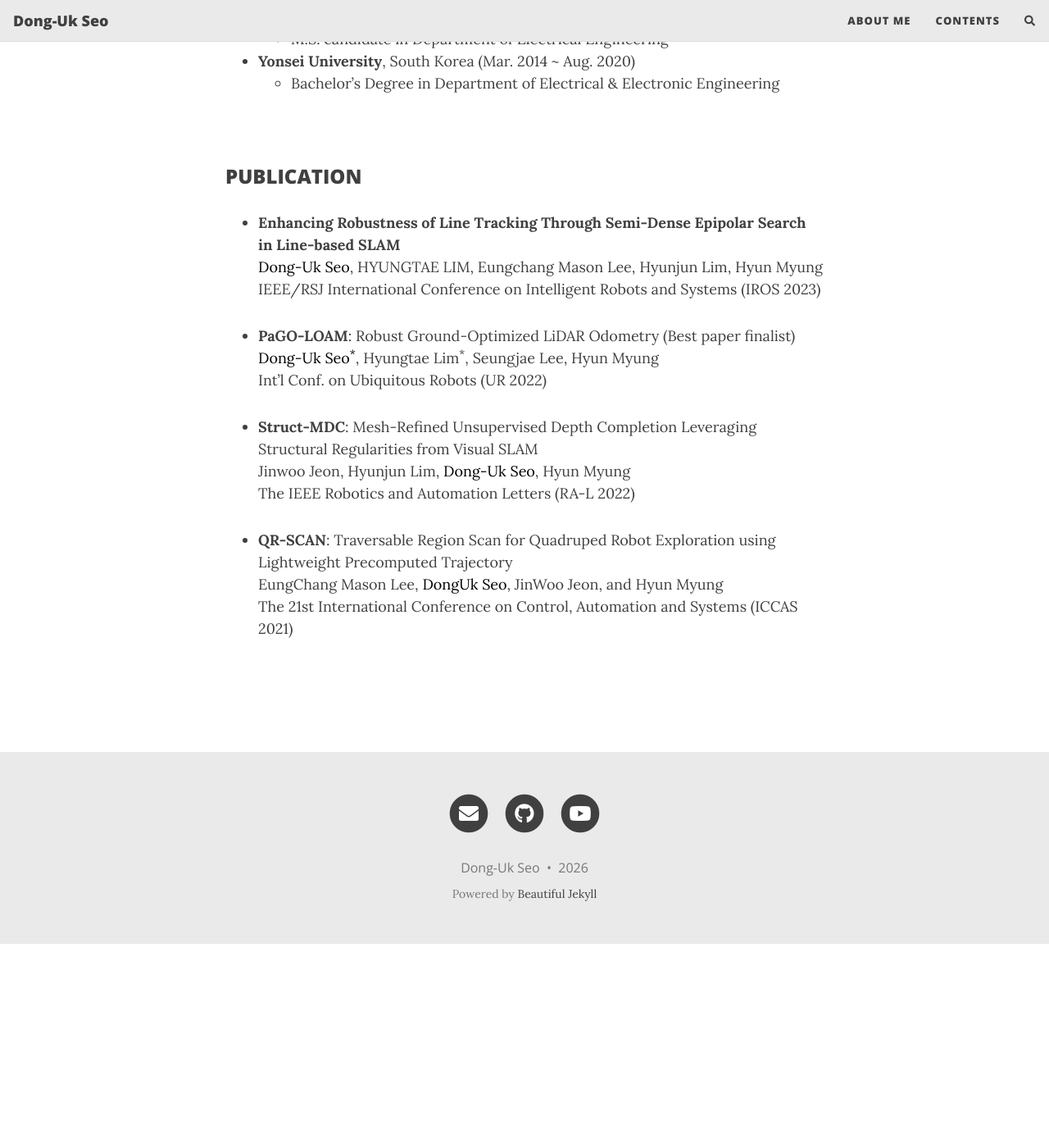
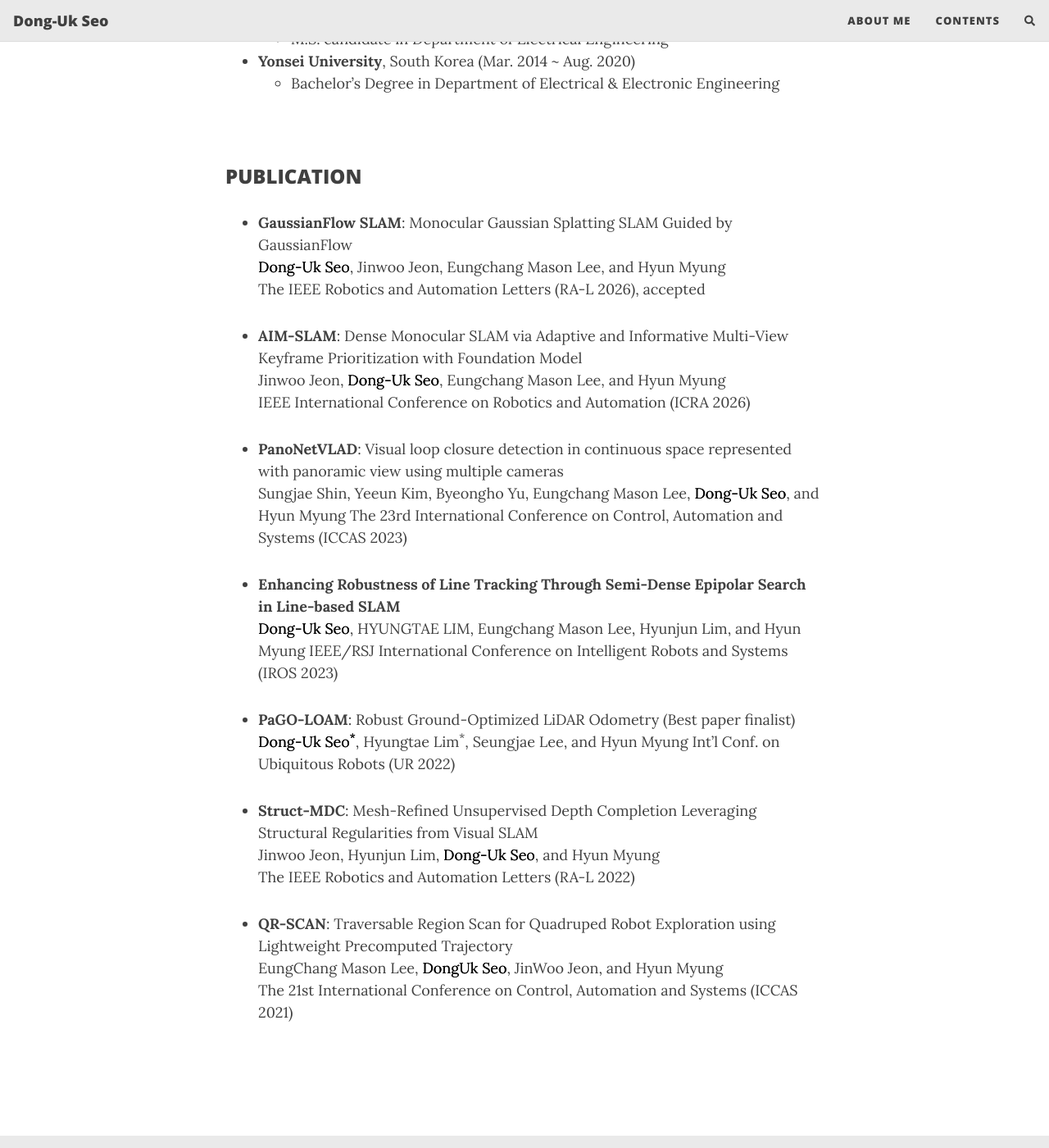
Before and after one commit to SeoDU/SeoDU.github.io, a Jekyll site: the page built from aboutme.md, in a window 1280 px wide and 1400 px high, scrolled down 1200 px. Shown: the whole window at 82% size. Built offline with Jekyll 4.4.1, drawn with Linux system fonts in a browser that asks for light colours; nearby versions of some CDN libraries; comment, search, counter and statistics services are not loaded; before the commit the page ends 2351 px from its top, so only the background shows below that.

Commit message:
CV update

```diff
--- a/aboutme.md
+++ b/aboutme.md
@@ -33,22 +33,34 @@ Also, the process collaborated with multi-agent and localization in the dense ma
 <br/>
 
 ### PUBLICATION
+* **GaussianFlow SLAM**: Monocular Gaussian Splatting SLAM Guided by GaussianFlow
+<span style="color:black; text-shadow: 0 0 0.4px black">Dong-Uk Seo</span>, Jinwoo Jeon, Eungchang Mason Lee, and Hyun Myung
+The IEEE Robotics and Automation Letters (RA-L 2026), accepted
+
+* **AIM-SLAM**: Dense Monocular SLAM via Adaptive and Informative Multi-View Keyframe Prioritization with Foundation Model
+Jinwoo Jeon, <span style="color:black; text-shadow: 0 0 0.4px black">Dong-Uk Seo</span>, Eungchang Mason Lee, and Hyun Myung
+IEEE International Conference on Robotics and Automation (ICRA 2026)
+
+* **PanoNetVLAD**: Visual loop closure detection in continuous space represented with panoramic view using multiple cameras
+Sungjae Shin, Yeeun Kim, Byeongho Yu, Eungchang Mason Lee, <span style="color:black; text-shadow: 0 0 0.4px black">Dong-Uk Seo</span>, and Hyun Myung
+The 23rd International Conference on Control, Automation and Systems (ICCAS 2023)
+
 * **Enhancing Robustness of Line Tracking Through Semi-Dense Epipolar Search in Line-based SLAM**
-<span style="color:black">Dong-Uk Seo</span>, HYUNGTAE LIM, Eungchang Mason Lee, Hyunjun Lim, Hyun Myung
+<span style="color:black; text-shadow: 0 0 0.4px black">Dong-Uk Seo</span>, HYUNGTAE LIM, Eungchang Mason Lee, Hyunjun Lim, and Hyun Myung
 IEEE/RSJ International Conference on Intelligent Robots and Systems (IROS 2023)
 
 * **PaGO-LOAM**: Robust Ground-Optimized LiDAR Odometry (Best paper finalist)
-<span style="color:black">Dong-Uk Seo<sup>*</sup></span>, Hyungtae Lim<sup>*</sup>, Seungjae Lee, Hyun Myung
+<span style="color:black; text-shadow: 0 0 0.4px black">Dong-Uk Seo<sup>*</sup></span>, Hyungtae Lim<sup>*</sup>, Seungjae Lee, and Hyun Myung
 Int'l Conf. on Ubiquitous Robots (UR 2022)
 
 * **Struct-MDC**: Mesh-Refined Unsupervised Depth Completion Leveraging
 Structural Regularities from Visual SLAM
-Jinwoo Jeon, Hyunjun Lim, <span style="color:black">Dong-Uk Seo</span>, Hyun Myung
+Jinwoo Jeon, Hyunjun Lim, <span style="color:black; text-shadow: 0 0 0.4px black">Dong-Uk Seo</span>, and Hyun Myung
 The IEEE Robotics and Automation Letters (RA-L 2022)
 
 * **QR-SCAN**: Traversable Region Scan for Quadruped Robot Exploration
 using Lightweight Precomputed Trajectory
-EungChang Mason Lee, <span style="color:black">DongUk Seo</span>, JinWoo Jeon, and Hyun Myung
+EungChang Mason Lee, <span style="color:black; text-shadow: 0 0 0.4px black">DongUk Seo</span>, JinWoo Jeon, and Hyun Myung
 The 21st International Conference on Control, Automation and Systems (ICCAS 2021)
 
 <br/>
```
Also changed, not shown: 2 other files.
